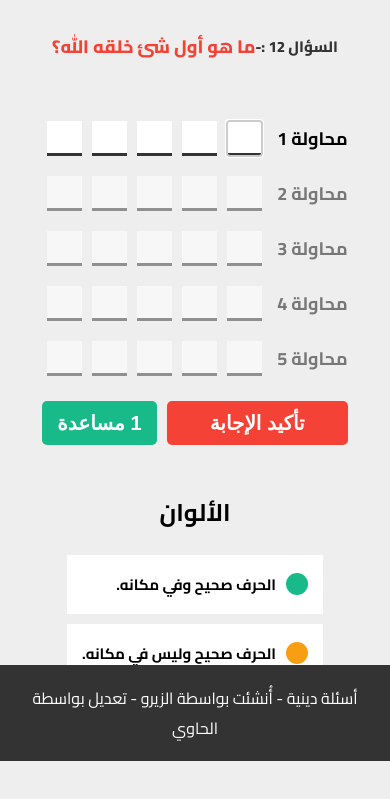
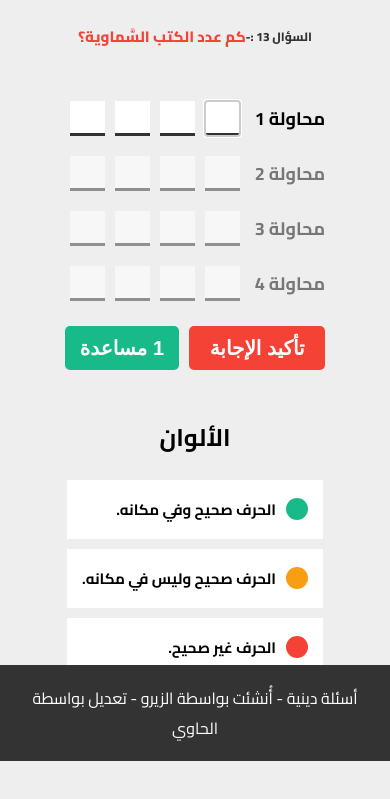
Before and after one commit to amralhawi123/---, a plain HTML site: page index.html in a window 390 px wide. Shown: the part 83-882 px from the top of the page. Drawn offline with Linux system fonts and the light colour scheme.

Commit message:
edit ask

```diff
--- a/guess.css
+++ b/guess.css
@@ -191,10 +191,10 @@ footer{
 
 @media (max-width:992px) {
     h1{
-        margin-bottom: 15px;
+        margin-bottom: 10px;
     }
     .guess-game{
-        margin: 15px auto;
+        margin: 10px auto 15px;
         flex-direction: column;
         align-items: center;
     width: 100%;
@@ -245,4 +245,12 @@ footer{
             text-transform: capitalize;
         }
     }
+    .qus-to-guess{
+        span{
+            font-size: 12px;
+        }
+        p{
+            font-size: 15px;
+        }
+    }
 }
--- a/guess.js
+++ b/guess.js
@@ -9,18 +9,19 @@ document.querySelector("footer").innerHTML = `${gameName} - أُنشئت بوا
 let askArea = document.querySelector(".asks")
 let askNumber = document.querySelector(".qus-to-guess span")
 askToGuess = ''
-const qustions = ["ما اسم السورة التي فيها تم ذكر الأضحية وصلاة العيد؟",
- "سورة في القرءان ورد فيها سجدتين وأسمها على أسم أحد أركان الإسلام الخمسة؟" ,
-  "ما هي السورة التي تعرف باسم سورة النساء الصغرى؟",
-   "من هو أول نبي قام بعمل دفاتر للدولة وكان يفسر الأحلام وله أحد عشرة أخا؟",
+const qustions = ["السورة فيها تم ذكر الأضحية وصلاة العيد؟",
+ "ممَّ خلقت الملائكة؟" ,
+ "ما هي أوَّل منازل الآخرة؟",
+   "ما هي السُّورة التي تعدُّ أمُّ الكتاب؟",
 "لأي مكان كانت هجرة المسلمين الأولى؟",
 "من هو أول من قام بفريضة الصيام؟",
-"من هو النبي الذي لقب بذي النون؟",
+"ما عدد ابواب الجنَّة؟",
 "من أول من يدخل باب الجنة؟",
-"ما هي أول صلاة صلاها النبي صلى الله عليه وسلم؟",
+"أول صلاة صلاها النبي صلى الله عليه وسلم؟",
 "ما هي أول الأعمال التي ترفع إلى الله؟",
 "من أول من جاهد في سبيل الله؟",
-"ما هو أول شئ خلقه الله؟"]
+"ما هو أول شئ خلقه الله؟",
+"كم عدد الكتب السَّماوية؟"]
 askToGuess = qustions[Math.floor(Math.random() * qustions.length)]
 askArea.innerHTML = askToGuess
 const indexOfAsk = qustions.indexOf(askToGuess)
@@ -30,14 +31,14 @@ askNumber.innerHTML = `السؤال ${indexOfAsk + 1 } :- `
 
 
 // setting guess options
-let numberOfTries = 5;
+let numberOfTries = 4;
 let currentTry = 1;
 let numberOfHints = 1
 
 // Mange words
 let wordstoguess = ""
-const words = ["الكوثر" ,"الحج" ,  "الطلاق", "يوسف", "الحبشة",
- "ادم", "يونس", "محمد","الظهر","الصلاة","إدريس", "القلم"]
+const words = ["الكوثر" ,"نور" ,  "القبر", "الفاتحة", "الحبشة",
+ "ادم", "ثمانية", "محمد","الظهر","الصلاة","إدريس", "القلم", "خمسة"]
 
 wordstoguess = words[indexOfAsk]
 const indexOfAns = words.indexOf(wordstoguess)
@@ -100,7 +101,6 @@ function generatinputs(){
             }
         })
     });
-
 }
 
 const guessButton = document.querySelector(".check")
```
